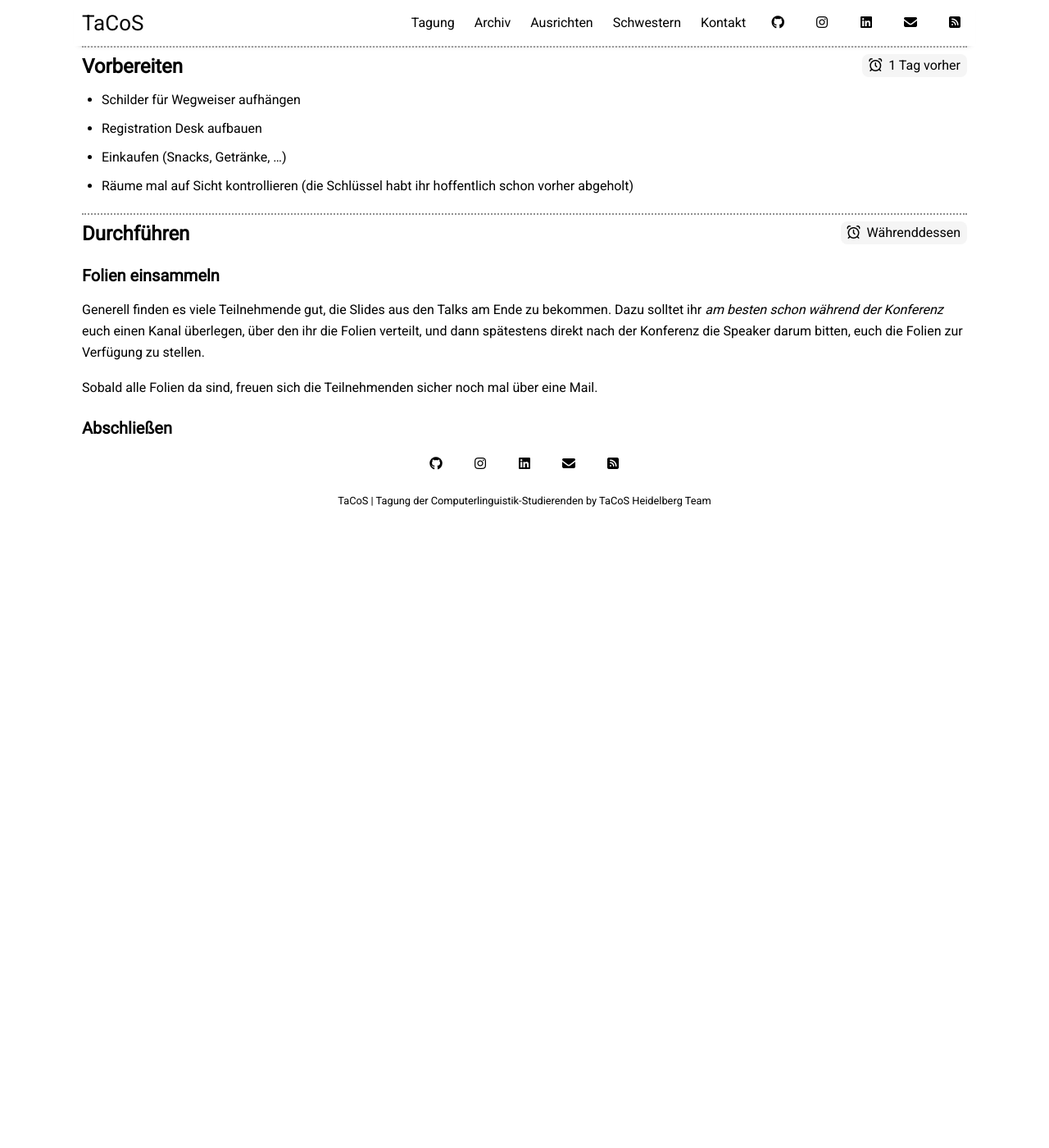
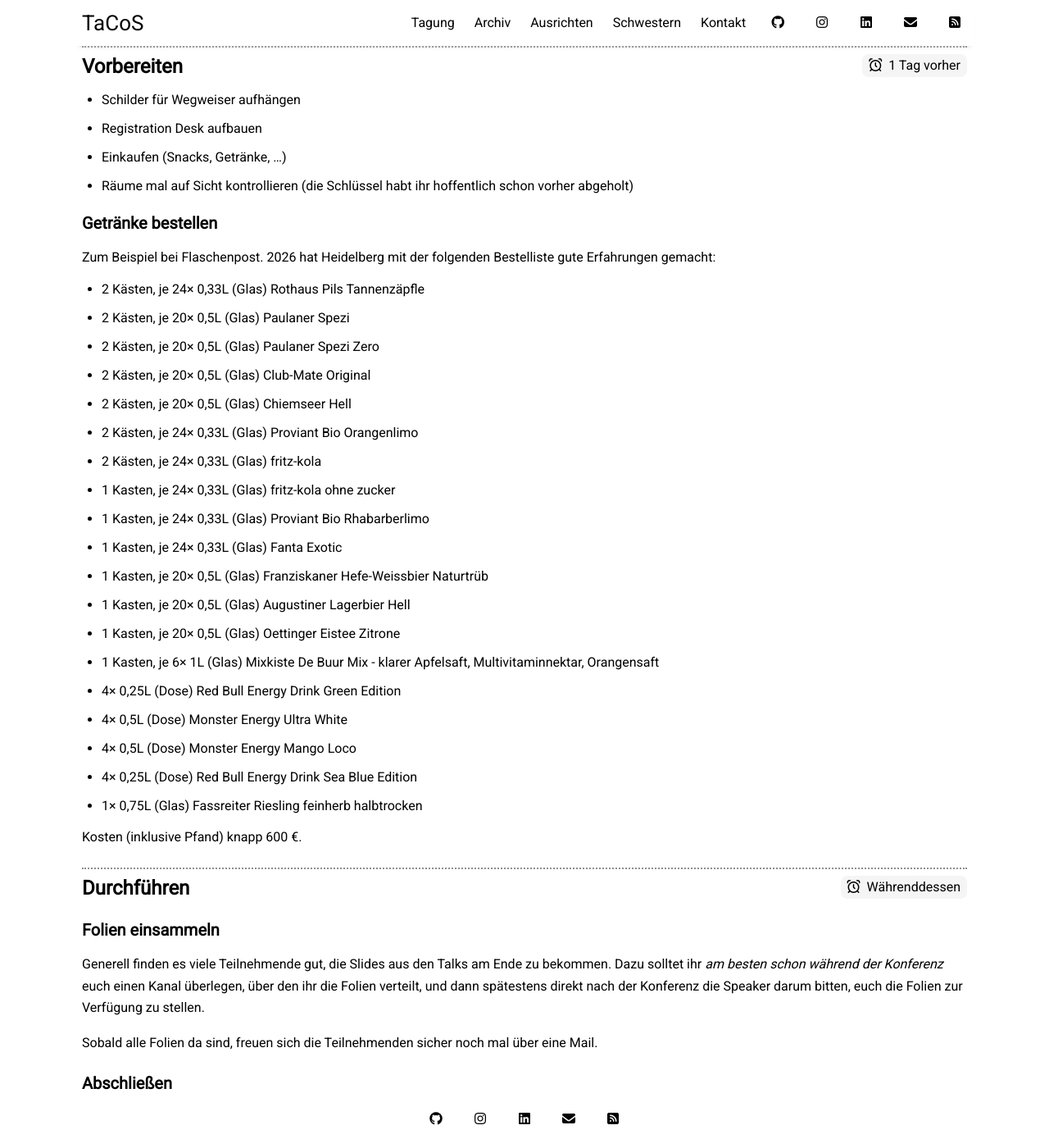
Before and after one commit to tacosConference/linguistik.computer, a Jekyll site: the page built from pages/host.md, in a window 1280 px wide and 1400 px high, scrolled down 8245 px. Shown: the whole window at 82% size. Built offline with Jekyll 4.4.1, drawn with Linux system fonts in a browser that asks for light colours; before the commit the page ends 8894 px from its top, so only the background shows below that.

Commit message:
Add list of drinks to order

```diff
--- a/pages/host.md
+++ b/pages/host.md
@@ -288,6 +288,32 @@
 - Einkaufen (Snacks, Getränke, ...)
 - Räume mal auf Sicht kontrollieren (die Schlüssel habt ihr hoffentlich schon vorher abgeholt)
 
+### Getränke bestellen
+
+Zum Beispiel bei Flaschenpost. 2026 hat Heidelberg mit der folgenden Bestelliste gute Erfahrungen gemacht:
+
+* 2 Kästen, je 24× 0,33L (Glas) Rothaus Pils Tannenzäpfle
+* 2 Kästen, je 20× 0,5L (Glas) Paulaner Spezi
+* 2 Kästen, je 20× 0,5L (Glas) Paulaner Spezi Zero
+* 2 Kästen, je 20× 0,5L (Glas) Club-Mate Original
+* 2 Kästen, je 20× 0,5L (Glas) Chiemseer Hell
+* 2 Kästen, je 24× 0,33L (Glas) Proviant Bio Orangenlimo
+* 2 Kästen, je 24× 0,33L (Glas) fritz-kola
+* 1 Kasten, je 24× 0,33L (Glas) fritz-kola ohne zucker
+* 1 Kasten, je 24× 0,33L (Glas) Proviant Bio Rhabarberlimo
+* 1 Kasten, je 24× 0,33L (Glas) Fanta Exotic
+* 1 Kasten, je 20× 0,5L (Glas) Franziskaner Hefe-Weissbier Naturtrüb
+* 1 Kasten, je 20× 0,5L (Glas) Augustiner Lagerbier Hell
+* 1 Kasten, je 20× 0,5L (Glas) Oettinger Eistee Zitrone
+* 1 Kasten, je 6× 1L (Glas) Mixkiste De Buur Mix - klarer Apfelsaft, Multivitaminnektar, Orangensaft
+* 4× 0,25L (Dose) Red Bull Energy Drink Green Edition
+* 4× 0,5L (Dose) Monster Energy Ultra White
+* 4× 0,5L (Dose) Monster Energy Mango Loco
+* 4× 0,25L (Dose) Red Bull Energy Drink Sea Blue Edition
+* 1× 0,75L (Glas) Fassreiter Riesling feinherb halbtrocken
+
+Kosten (inklusive Pfand) knapp 600 €.
+
 ## Durchführen <span class="time-badge">Währenddessen</span>
 
 ### Folien einsammeln
```
